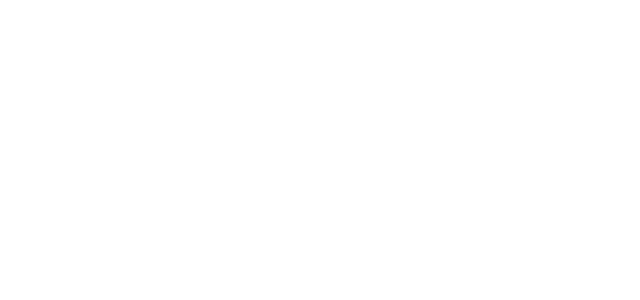
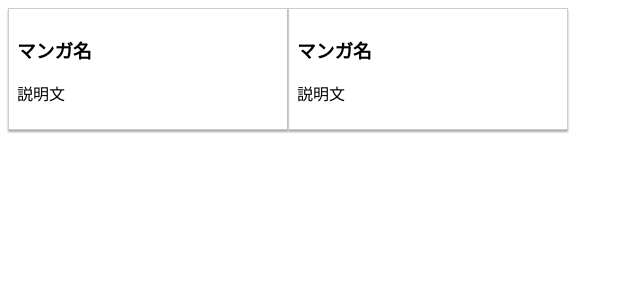
Before and after one commit to Channelsu/manga, a Nuxt app: page /mangas in a window 1280 px wide. Before the commit this address had no page. Shown: the top 300 px of the page, without its empty margins (0-640 px from the left). Built offline with nearby package versions, Linux system fonts and the light colour scheme.

Commit message:
カード作成

```diff
--- /dev/null
+++ b/pages/mangas/index.vue
@@ -0,0 +1,36 @@
+<template>
+  <section class="mangas">
+    <article class="manga">
+      <div></div>
+      <h1>マンガ名</h1>
+      <p>説明文</p>
+    </article>
+    <article class="manga">
+      <div></div>
+      <h1>マンガ名</h1>
+      <p>説明文</p>
+    </article>
+  </section>
+</template>
+
+<script>
+  export default {
+
+  }
+</script>
+
+<style scoped>
+.mangas {
+  display: flex;
+  flex-flow: row wrap;
+}
+
+.manga {
+  box-sizing: border-box;
+  width: 280px;
+  padding: 8px;
+  border: 1px solid #ccc;
+  box-shadow: 0 2px 2px #aaa;
+}
+
+</style>
```
